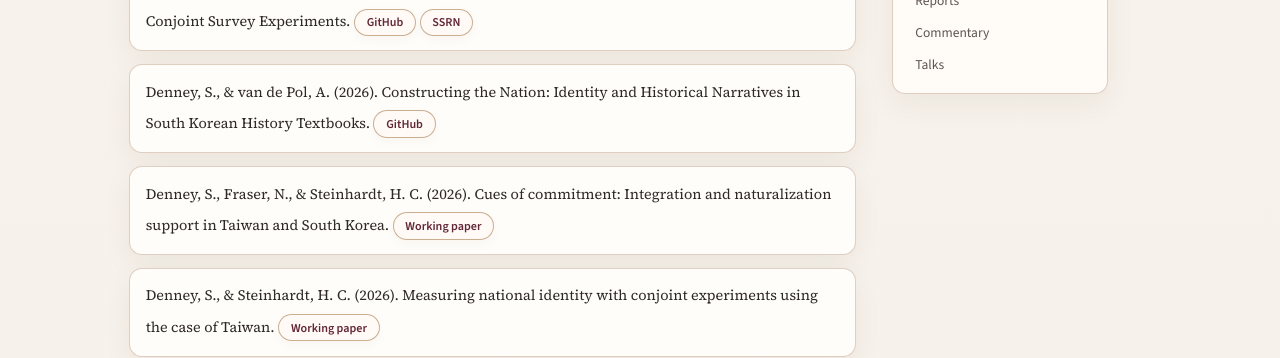
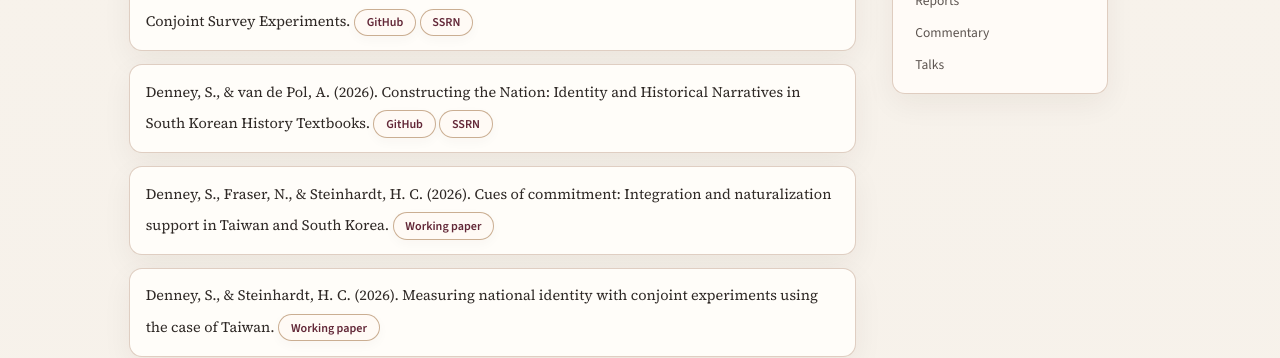
Before and after one commit to scdenney/scdenney.github.io, a Jekyll site: the page built from research.md, in a window 1280 px wide and 900 px high. Shown: the part 414-772 px from the top of the window. Built offline with Jekyll 4.4.1, drawn with Linux system fonts in a browser that asks for light colours.

Commit message:
Add SSRN link for Constructing the Nation (research + projects)

```diff
--- a/research.md
+++ b/research.md
@@ -45,7 +45,7 @@ Denney, S. (2026). "What Were They Thinking?" Using Open-Text Responses to Valid
 </p>
 
 <p class="publication-item">
-Denney, S., & van de Pol, A. (2026). Constructing the Nation: Identity and Historical Narratives in South Korean History Textbooks. <a href="https://github.com/aronvandepol/constructing-the-nationx" target="_blank" rel="noopener noreferrer" class="resource-link">GitHub</a>
+Denney, S., & van de Pol, A. (2026). Constructing the Nation: Identity and Historical Narratives in South Korean History Textbooks. <a href="https://github.com/aronvandepol/constructing-the-nationx" target="_blank" rel="noopener noreferrer" class="resource-link" style="margin-right: 0;">GitHub</a> <a href="https://papers.ssrn.com/sol3/papers.cfm?abstract_id=6966183" target="_blank" rel="noopener noreferrer" class="resource-link">SSRN</a>
 </p>
 
 <p class="publication-item">
```
Also changed, not shown: projects.md (+1 -1 lines).
